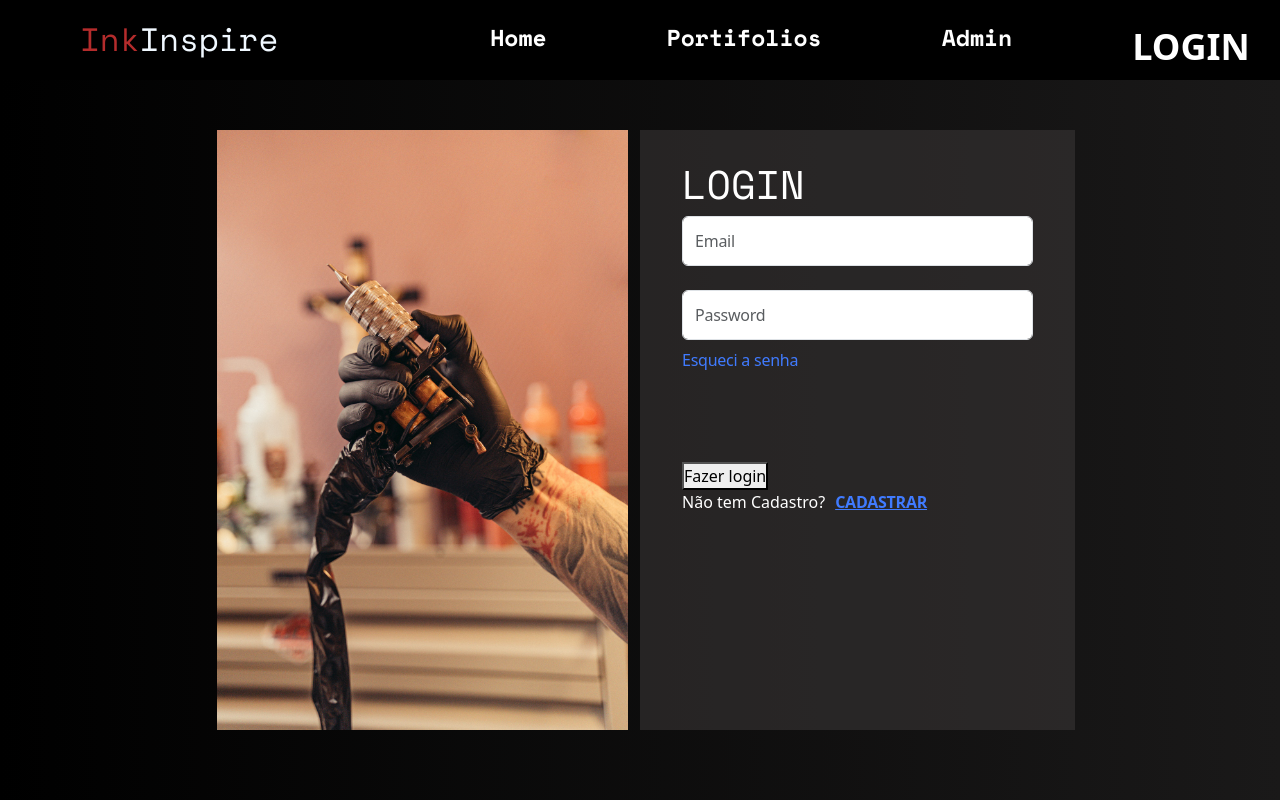
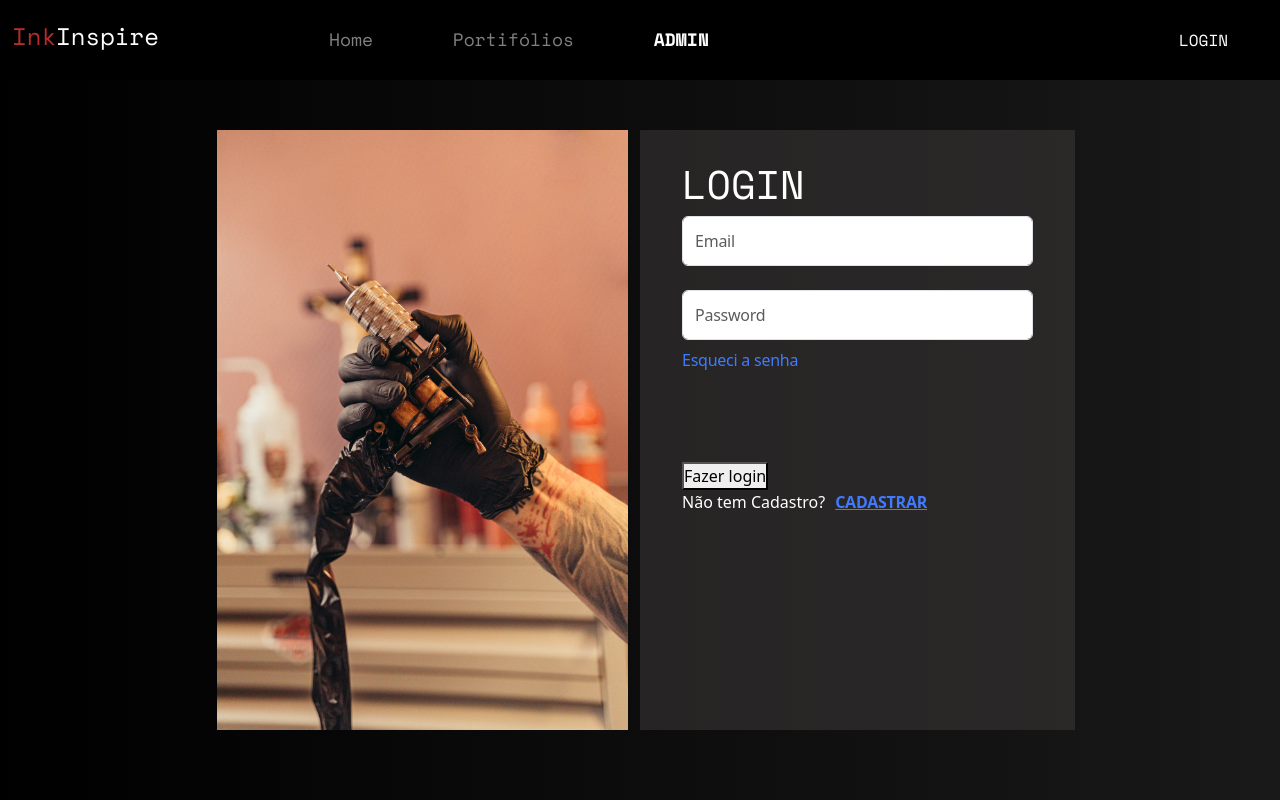
Before and after one commit to fh3mrique/InkInspire, a React (Vite) app in the folder frontend/: page /admin/auth/login in a window 1280 px wide. Built offline with nearby package versions, Linux system fonts and the light colour scheme.

Commit message:
feet: Mansory grid layout da tela de Portifolio

```diff
--- a/frontend/package.json
+++ b/frontend/package.json
@@ -10,6 +10,9 @@
     "preview": "vite preview"
   },
   "dependencies": {
+    "@emotion/react": "^11.11.4",
+    "@emotion/styled": "^11.11.5",
+    "@mui/material": "^5.15.15",
     "@types/qs": "^6.9.14",
     "axios": "^1.6.8",
     "bootstrap": "^5.3.3",
@@ -18,6 +21,8 @@
     "react": "^18.2.0",
     "react-dom": "^18.2.0",
     "react-hook-form": "^7.51.2",
+    "react-masonry-css": "^1.0.16",
+    "react-responsive-masonry": "^2.2.0",
     "react-router-dom": "^6.22.3"
   },
   "devDependencies": {
--- /dev/null
+++ b/frontend/src/components/CardTattoo/index.tsx
@@ -0,0 +1,20 @@
+import { Tattoo } from "../../types/Tattoo";
+import { formatPrice } from "../../utils/formaters";
+import './styles.css'
+
+type Props = {
+    tattoo: Tattoo
+}
+
+const CardTattoo = ({tattoo}:  Props) => {
+  return <div>
+    <img src={tattoo.artUrl} alt="" loading="lazy" className="img-tatoo"/>
+    <div className="teste">
+        <p className="price-tattoo-card-listing">
+                R$ {formatPrice( tattoo.price)}
+        </p>
+    </div>
+  </div>;
+};
+
+export default CardTattoo;
--- /dev/null
+++ b/frontend/src/components/CardTattoo/styles.css
@@ -0,0 +1,23 @@
+.price-tattoo-card-listing{
+    border: solid green 2px;
+    width: 90px;
+    background-color: transparent;
+    text-align: center;
+    padding: 5px;
+
+}
+
+.price-tattoo-card-listing {
+    position: absolute;
+    top: 75%;
+    left: 20%;
+    transform: translate(-50%, -50%);
+    z-index: 1;
+    background-color: transparent;
+    padding: 5px;
+    border: solid rgb(6, 37, 6) 2px;
+    width: 90px;
+    text-align: center;
+    color: rgb(6, 37, 6);
+    font-weight: bold;
+}
--- a/frontend/src/components/NavBar/index.tsx
+++ b/frontend/src/components/NavBar/index.tsx
@@ -1,18 +1,17 @@
-import { NavLink, useNavigate } from "react-router-dom";
+import { Link, useNavigate } from "react-router-dom";
 import "./styles.css";
 import "bootstrap/js/src/collapse.js";
+import { NavLink } from "react-router-dom";
+import { useContext, useEffect } from "react";
+import { AuthContext } from "../../AuthContext";
 import {
   getTokenData,
   isAuthenticated,
   removeAuthData,
 } from "../../utils/request";
-import { useContext, useEffect } from "react";
-import { AuthContext } from "../../AuthContext";
-
 
 const NavBar = () => {
-
-  const {authContextData, setAuthContextData} = useContext(AuthContext);
+  const { authContextData, setAuthContextData } = useContext(AuthContext);
 
   const navigate = useNavigate();
 
@@ -39,38 +38,36 @@ const NavBar = () => {
   };
 
   return (
-    <div className="nav-bar-container">
-      <header>
-        <NavLink to="/">
-          <div>
-            <h1 className="title-logo-home">
-              <span>Ink</span>Inspire
-            </h1>
-          </div>
-        </NavLink>
+    <nav className="main-nav  navbar navbar-expand-md">
+      <div className="container-fluid">
+        <Link to="/" className="nav-logo-text">
+          <h4><span>Ink</span>Inspire</h4>
+        </Link>
 
-        {/* <button
+        <button
           className="navbar-toggler"
           type="button"
           data-bs-toggle="collapse"
-          data-bs-target="#inkinspire-navbar"
-          aria-controls="inkinspire-navbar"
+          data-bs-target="#dscatalog-navbar"
+          aria-controls="dscatalog-navbar"
           aria-expanded="false"
           aria-label="Toggle navigation"
         >
           <span className="navbar-toggler-icon"></span>
-        </button> */}
+        </button>
 
-        <div /* className="collapse navbar-collapse" */ id="inkinspire-navbar">
-          <ul>
+        <div className="collapse navbar-collapse" id="dscatalog-navbar">
+          <ul className="navbar-nav offset-md-2 main-menu">
             <li>
-              <NavLink to="/">Home</NavLink>
+              <NavLink to="/">
+                Home
+              </NavLink>
             </li>
             <li>
-              <NavLink to="/portfolios">Portifolios</NavLink>
+              <NavLink to="portfolios">Portifólios</NavLink>
             </li>
             <li>
-              <NavLink to="/admin">Admin</NavLink>
+              <NavLink to="admin">ADMIN</NavLink>
             </li>
           </ul>
         </div>
@@ -78,17 +75,19 @@ const NavBar = () => {
         <div className="nav-login-logout">
           {authContextData.authenticated ? (
             <>
-              <span>{authContextData.tokenData?.user_name}</span>
+              <span className="nav-username">
+                {authContextData.tokenData?.user_name}
+              </span>
               <a href="#logout" onClick={handleLogoutClick}>
                 LOGOUT
               </a>
             </>
           ) : (
-            <a href="#login">LOGIN</a>
+            <Link to="/admin/auth">LOGIN</Link>
           )}
         </div>
-      </header>
-    </div>
+      </div>
+    </nav>
   );
 };
 
--- a/frontend/src/components/NavBar/styles.css
+++ b/frontend/src/components/NavBar/styles.css
@@ -1,4 +1,4 @@
-.nav-bar-container{
+/*.nav-bar-container{
     background-color: black;
     padding: 20px  80px;
     font-weight: bold;
@@ -13,9 +13,8 @@
 
 .nav-bar-container header{
     display: flex;
-    /* background-color: aqua; */
+
     justify-content: space-between;
-    /* justify-content: space-around; */
 
 }
 
@@ -47,4 +46,67 @@
 
 .title-logo-home {
     color: aliceblue;
-}
+}*/
+
+
+.main-nav {
+    padding-left: 40px;
+    min-height: 80px;
+    font-family: "Space Mono", monospace;
+    background-color: black;
+  }
+
+  .nav-logo-text,
+  .nav-logo-text:hover {
+    color: #fff;
+  }
+
+  .nav-logo-text span{
+    color: rgb(180, 44, 44);
+  }
+
+  .main-menu {
+    display: flex;
+    font-size: 18px;
+    width: 380px;
+    justify-content: space-between;
+  }
+
+  .main-menu a {
+    color: rgba(255, 255, 255, 0.5);
+  }
+
+  .main-menu a:hover {
+    color: #fff;
+  }
+
+  .main-menu a.active {
+    color: #fff;
+    font-weight: bold;
+  }
+
+  .nav-login-logout {
+    display: none;
+  }
+
+  .nav-username {
+    display: none;
+    margin-right: 20px;
+  }
+
+  @media (min-width: 758px) {
+    .nav-login-logout {
+      display: unset;
+      color: white;
+      margin-right: 15px;
+    }
+  }
+
+  @media (min-width: 992px) {
+    .nav-login-logout {
+      margin-right: 40px;
+    }
+    .nav-username {
+      display: unset;
+    }
+  }
--- a/frontend/src/pages/Portfolios/index.tsx
+++ b/frontend/src/pages/Portfolios/index.tsx
@@ -1,10 +1,15 @@
 import { useEffect, useState } from "react";
-import TatooCard from "../../components/TattooCard";
-import { Tattoo } from "../../types/Tattoo";
 import { BASE_URL, requestBackend } from "../../utils/request";
 import { AxiosRequestConfig } from "axios";
-import { Link } from "react-router-dom";
 import { SpringPage } from "../../types/vendor/spring";
+import { Tattoo } from "../../types/Tattoo";
+import { Link } from 'react-router-dom';
+import Box from '@mui/material/Box';
+import ImageList from '@mui/material/ImageList';
+import ImageListItem from '@mui/material/ImageListItem';
+import ImageListItemBar from '@mui/material/ImageListItemBar';
+import './styles.css'
+import CardTattoo from "../../components/CardTattoo";
 
 const Portfolios = () => {
   const [page, setPage] = useState<SpringPage<Tattoo>>();
@@ -21,21 +26,48 @@ const Portfolios = () => {
 
     requestBackend(params).then((response) => {
       setPage(response.data);
-      console.log(page);
     });
   }, []);
 
+
+  const getCols = (): number => {
+    const screenWidth = window.innerWidth;
+    if (screenWidth < 600) {
+      return 1; // Para telas menores que 600px, exibe uma coluna
+    } else if (screenWidth < 960) {
+      return 2; // Para telas entre 600px e 960px, exibe duas colunas
+    } else if (screenWidth < 1280) {
+      return 3; // Para telas entre 960px e 1280px, exibe três colunas
+    } else {
+      return 4; // Para telas maiores que 1280px, exibe quatro colunas
+    }
+  };
+
   return (
     <div className="container my-5">
-      <div className="row">
-        {page?.content.map((tattoo) => (
-          <div className="col-sm-6 col-lg-4 col-xl-3" key={tattoo.id}>
-            <Link to="/portfolios/1">
-              <TatooCard tattoo={tattoo} />
-            </Link>
-          </div>
-        ))}
-      </div>
+      <Box sx={{ width: '100%' }}>
+        {page && ( // Verifica se page não é undefined
+          <ImageList variant="masonry" cols={getCols()} gap={18}>
+            {page.content.map((tattoo) => (
+              <ImageListItem key={tattoo.id}>
+                <Link to={`/portfolios/${tattoo.id}`}>
+                  {/* <img
+                    src={tattoo.artUrl}
+                    alt={tattoo.name}
+                    loading="lazy"
+                    className="img-tatoo"
+                  /> */}
+                  <CardTattoo tattoo = {tattoo}/>
+                </Link>
+                <ImageListItemBar
+                  position="below"
+                  title={tattoo.name}
+                />
+              </ImageListItem>
+            ))}
+          </ImageList>
+        )}
+      </Box>
     </div>
   );
 };
--- /dev/null
+++ b/frontend/src/pages/Portfolios/styles.css
@@ -0,0 +1,21 @@
+.masonry-grid {
+    display: flex;
+    margin-left: -30px;
+    width: auto;
+  }
+
+  .masonry-grid-column {
+    background-clip: padding-box;
+    padding-left: 30px; /* gutter size */
+  }
+
+  .masonry-grid-column img {
+    width: 100%;
+    display: block;
+    margin-bottom: 30px; /* gutter size */
+  }
+
+
+  .img-tatoo{
+    max-width: 300px;
+  }
--- a/frontend/src/pages/TattooDetails/index.tsx
+++ b/frontend/src/pages/TattooDetails/index.tsx
@@ -17,7 +17,7 @@ const TattooDetails = () => {
   const { tattooId } = useParams<UrlParams>();
 
   useEffect(() =>{
-   axios.get(BASE_URL + `/${tattooId}`)
+   axios.get(BASE_URL + '/tattoo' + `/${tattooId}`)
    .then(response => {
     setTattoo(response.data)
    });
```
Also changed, not shown: 2 other files (tests, documents, lock files or other folders).
